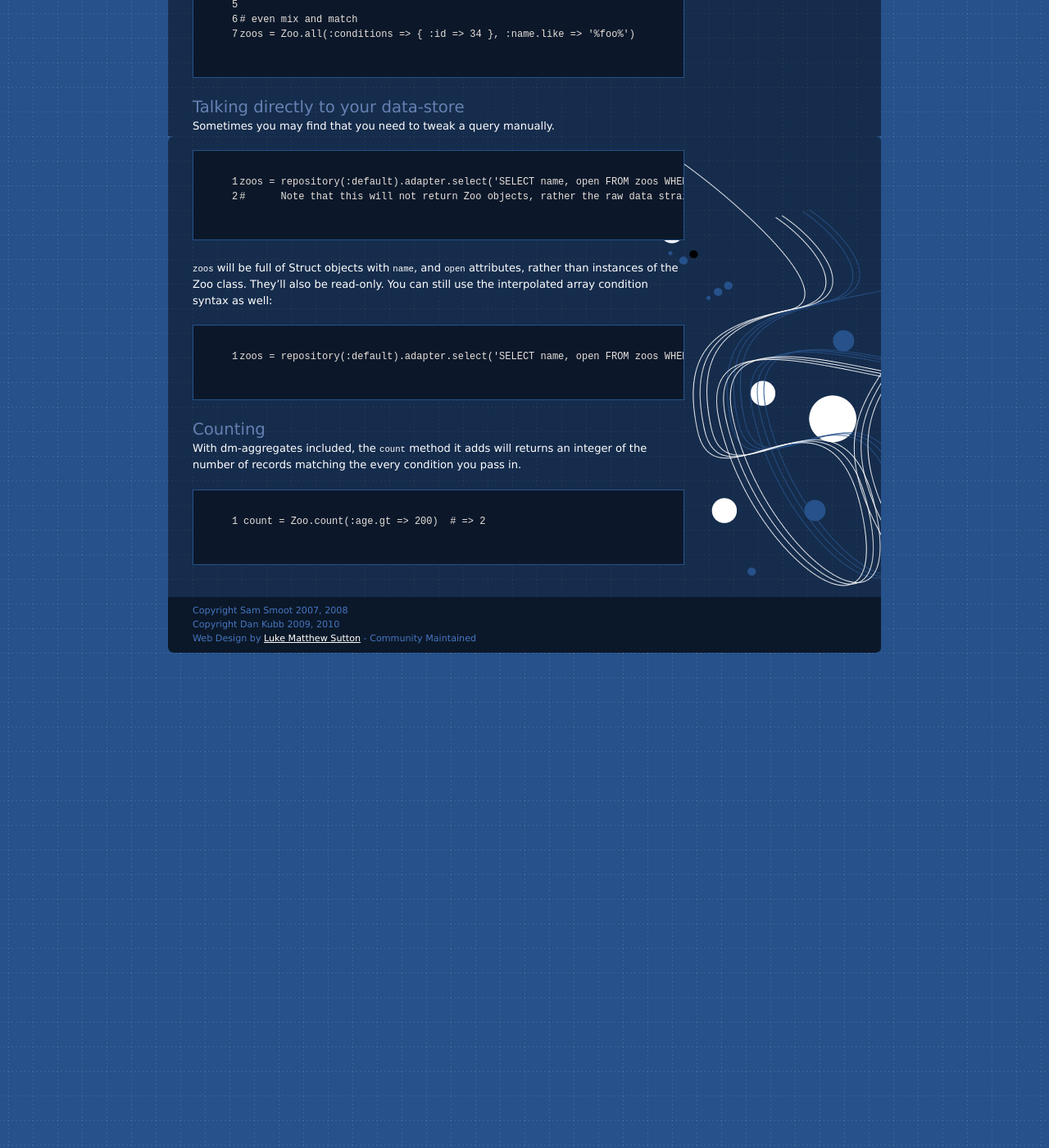
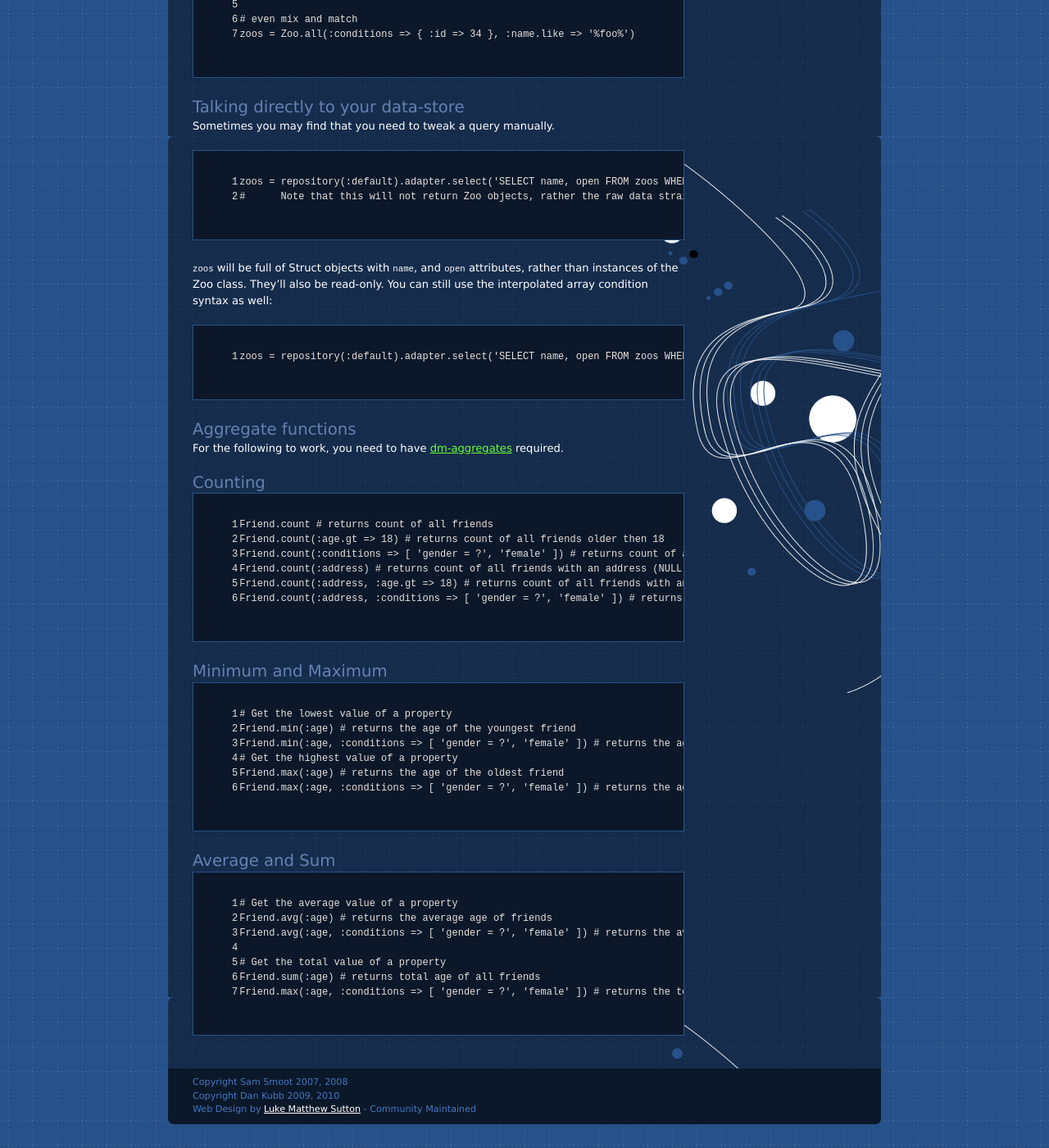
Before and after one commit to datamapper/datamapper.github.com, a Jekyll site: the page built from docs/find.markdown, in a window 1280 px wide and 1400 px high, scrolled down 5113 px. Shown: the whole window at 82% size. Built offline with Jekyll 4.4.1, drawn with Linux system fonts in a browser that asks for light colours.

Commit message:
Added dm-aggregates README content to /docs/find

```diff
--- a/docs/find.markdown
+++ b/docs/find.markdown
@@ -272,14 +272,46 @@ the interpolated array condition syntax as well:
 zoos = repository(:default).adapter.select('SELECT name, open FROM zoos WHERE name = ?', 'Awesome Zoo')
 {% endhighlight %}
 
+Aggregate functions
+-------------------
+For the following to work, you need to have
+[dm-aggregates](http://github.com/datamapper/dm-aggregates) required.
+
 Counting
 --------
 
-With dm-aggregates included, the `count` method it adds will returns
-an integer of the number of records matching the every condition you pass in.
+{% highlight ruby linenos %}
+Friend.count # returns count of all friends
+Friend.count(:age.gt => 18) # returns count of all friends older then 18
+Friend.count(:conditions => [ 'gender = ?', 'female' ]) # returns count of all your female friends
+Friend.count(:address) # returns count of all friends with an address (NULL values are not included)
+Friend.count(:address, :age.gt => 18) # returns count of all friends with an address that are older then 18
+Friend.count(:address, :conditions => [ 'gender = ?', 'female' ]) # returns count of all your female friends with an address
+{% endhighlight %}
+
+Minimum and Maximum
+-------------------
 
 {% highlight ruby linenos %}
-count = Zoo.count(:age.gt => 200)  # => 2
+# Get the lowest value of a property
+Friend.min(:age) # returns the age of the youngest friend
+Friend.min(:age, :conditions => [ 'gender = ?', 'female' ]) # returns the age of the youngest female friends
+# Get the highest value of a property
+Friend.max(:age) # returns the age of the oldest friend
+Friend.max(:age, :conditions => [ 'gender = ?', 'female' ]) # returns the age of the oldest female friends
+{% endhighlight %}
+
+Average and Sum
+---------------
+
+{% highlight ruby linenos %}
+# Get the average value of a property
+Friend.avg(:age) # returns the average age of friends
+Friend.avg(:age, :conditions => [ 'gender = ?', 'female' ]) # returns the average age of the female friends
+
+# Get the total value of a property
+Friend.sum(:age) # returns total age of all friends
+Friend.max(:age, :conditions => [ 'gender = ?', 'female' ]) # returns the total age of all female friends
 {% endhighlight %}
 
 [DataMapper_Repository]:http://rubydoc.info/github/datamapper/dm-core/master/DataMapper/Repository
```
